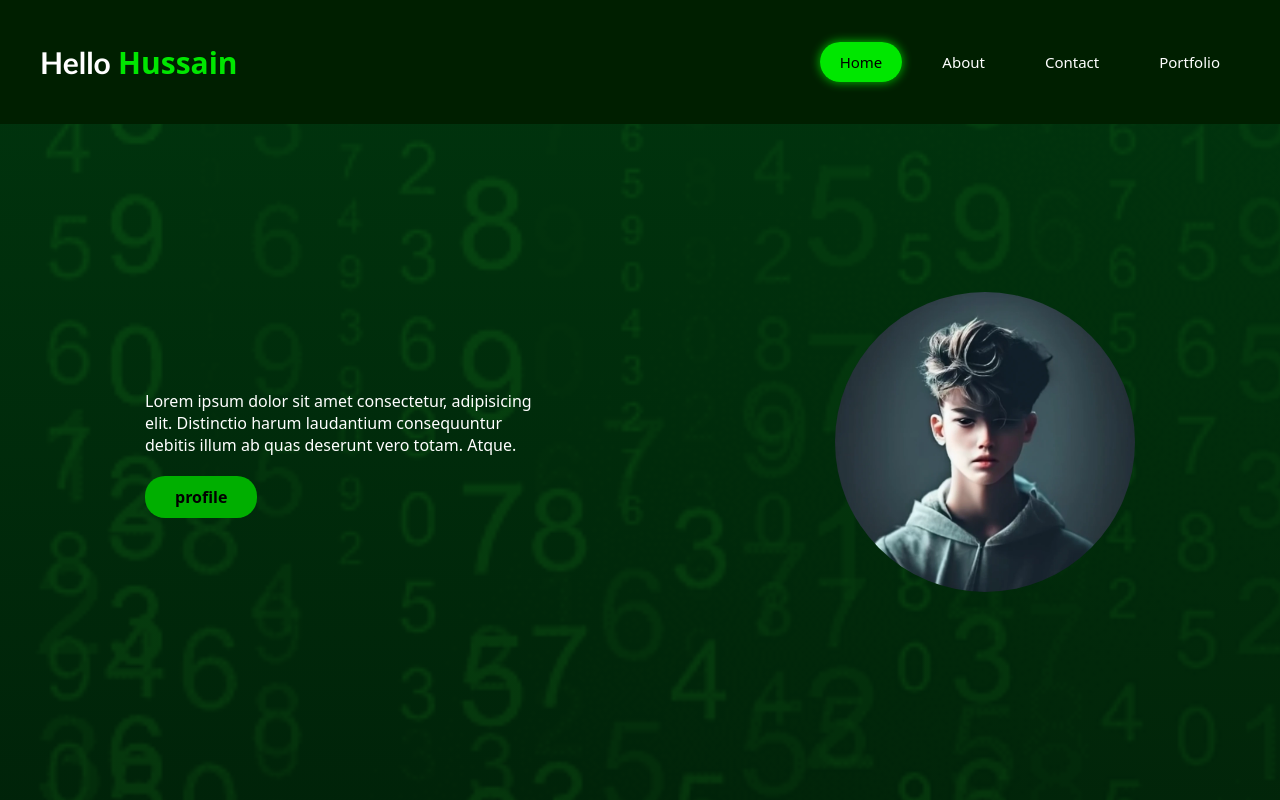
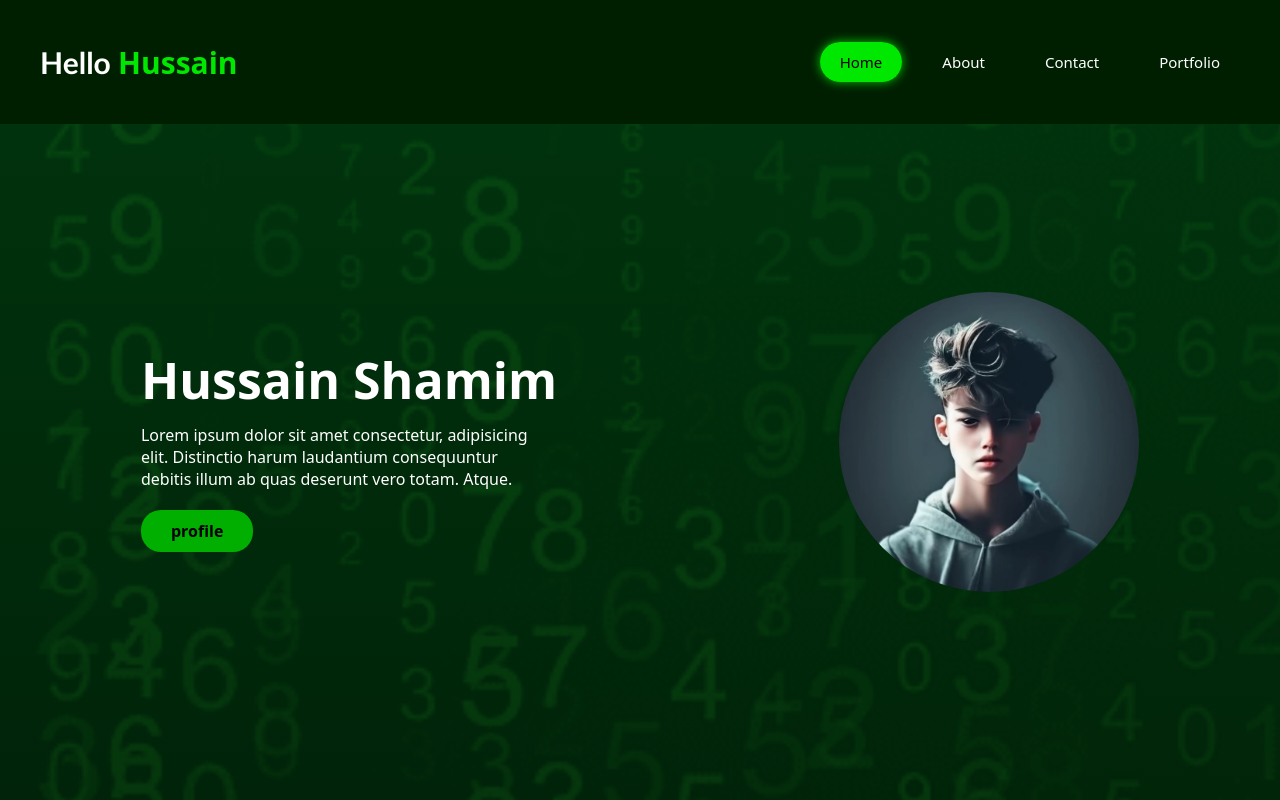
Before and after one commit to hussainshamim16/portfolio, a plain HTML site: page my portfolio web/index.html in a window 1280 px wide. Shown: the top 800 px of the page. Drawn offline with Linux system fonts and the light colour scheme.

Commit message:
Update index.html

```diff
--- a/my portfolio web/index.html
+++ b/my portfolio web/index.html
@@ -22,7 +22,7 @@
     <section class="twosec">
         <div class="main">
             <div class="text">
-                <!-- <h1>Hussain Shamim</h1> -->
+                <h1>Hussain Shamim</h1>
                 <p>Lorem ipsum dolor sit amet consectetur, adipisicing elit. Distinctio harum laudantium consequuntur debitis illum ab quas deserunt vero totam. Atque.</p>
                 <a href="#">profile</a>
             </div>
```
